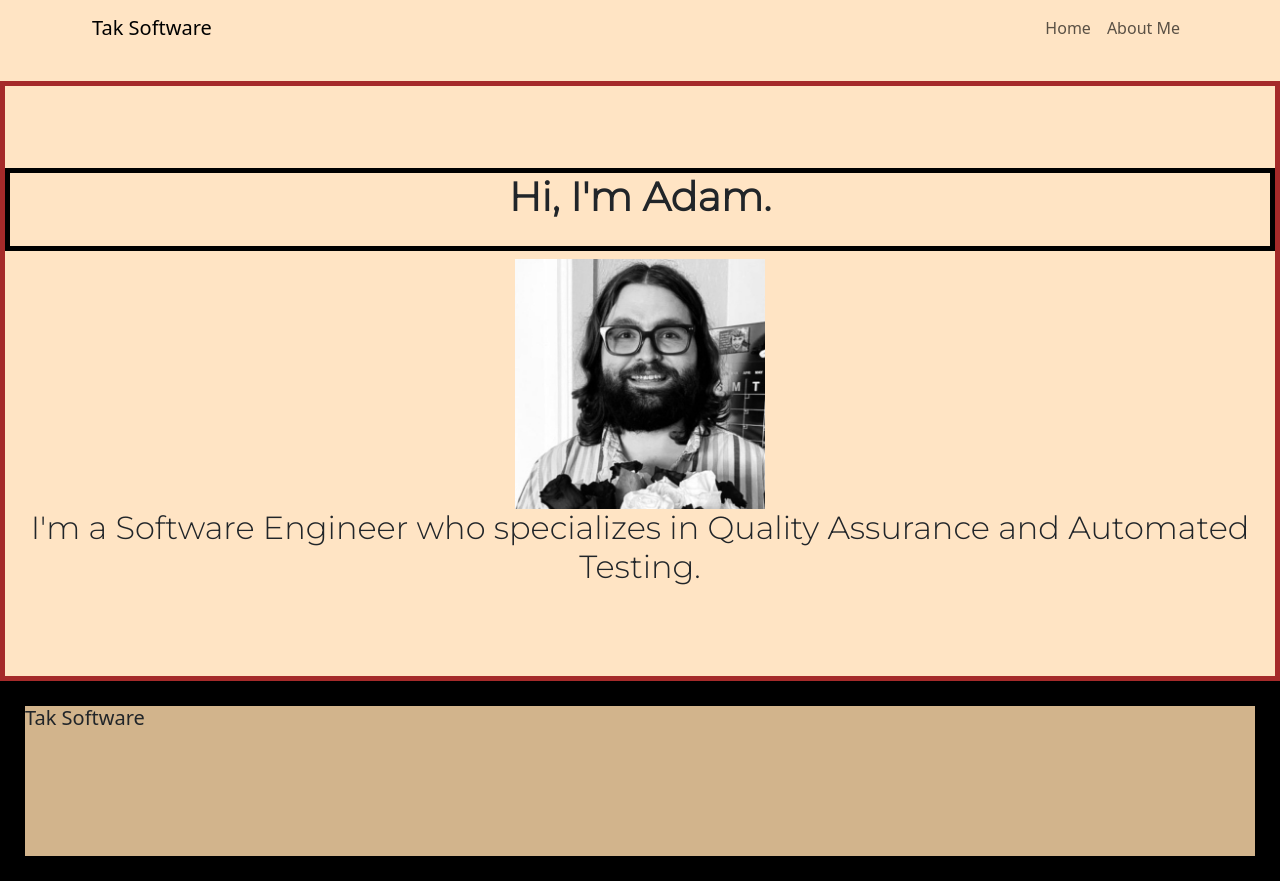
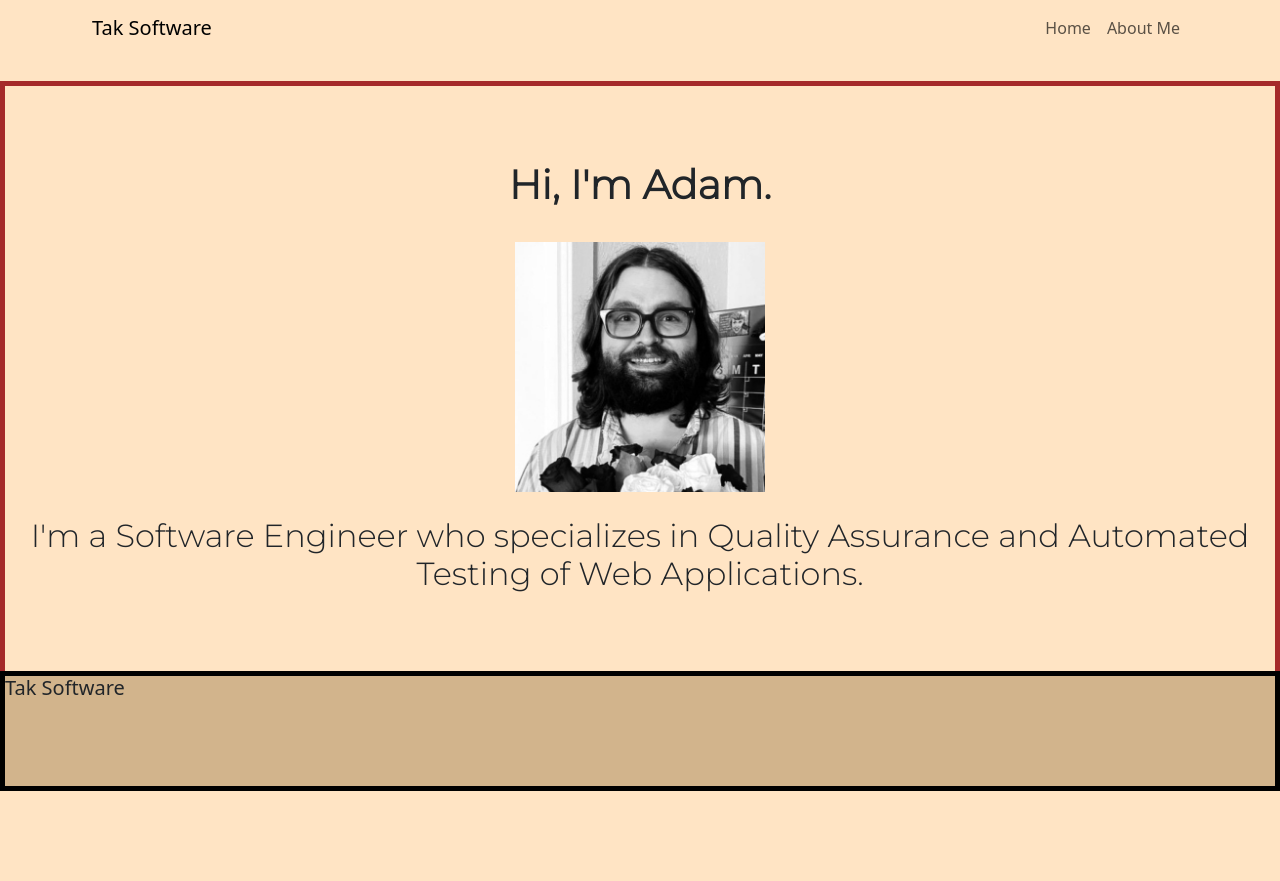
Before and after one commit to AdamDTak2112/AdamDTak2112.github.io, a Next.js app: page / in a window 1280 px wide. After the commit the page ends 800 px from the top, so only its background shows below. Built offline with nearby package versions, Linux system fonts and the light colour scheme.

Commit message:
fixed styling on footer proportions

```diff
--- a/src/app/footer.module.css
+++ b/src/app/footer.module.css
@@ -6,10 +6,10 @@
 
 .footerContainer {
     background-color: tan;
-    height:200px;
-   min-width: 900px;
-    border: 25px solid black;
+    height:15vh;
+   min-width: 100 vw;
+    border: 5px solid black;
     display: flex;
-    margin-top: auto;
+    margin-top: -10px;
 
 }
--- a/src/app/globals.css
+++ b/src/app/globals.css
@@ -7,10 +7,8 @@ body {
 }
 
 .macro-container {
- /* display: flex;
-  flex-direction: column;
-  justify-content: space-between;
-  align-items: center; */
+  position: relative;
+  min-height: 100vh;
 }
 
 #brand {
--- a/src/app/page.js
+++ b/src/app/page.js
@@ -22,7 +22,7 @@ export default function HomePage() {
                         height={250}
                         alt="Picture of Adam Tak, Software Developer"
                         />
-                    <h2>I'm a Software Engineer who specializes in Quality Assurance and Automated Testing.</h2>
+                    <h2 className={styles.whoAmI}>I'm a Software Engineer who specializes in Quality Assurance and Automated Testing of Web Applications.</h2>
                 </div>
             </div>
         </div>
--- a/src/app/page.module.css
+++ b/src/app/page.module.css
@@ -14,10 +14,13 @@
   justify-content: center;
 }
 
+.whoAmI {
+  padding-top: 25px;
+}
+
 #hello {
   padding-bottom: 25px;
   font-weight: bold;
-  border: 5px solid black
 }
 
 #salutation {
```
